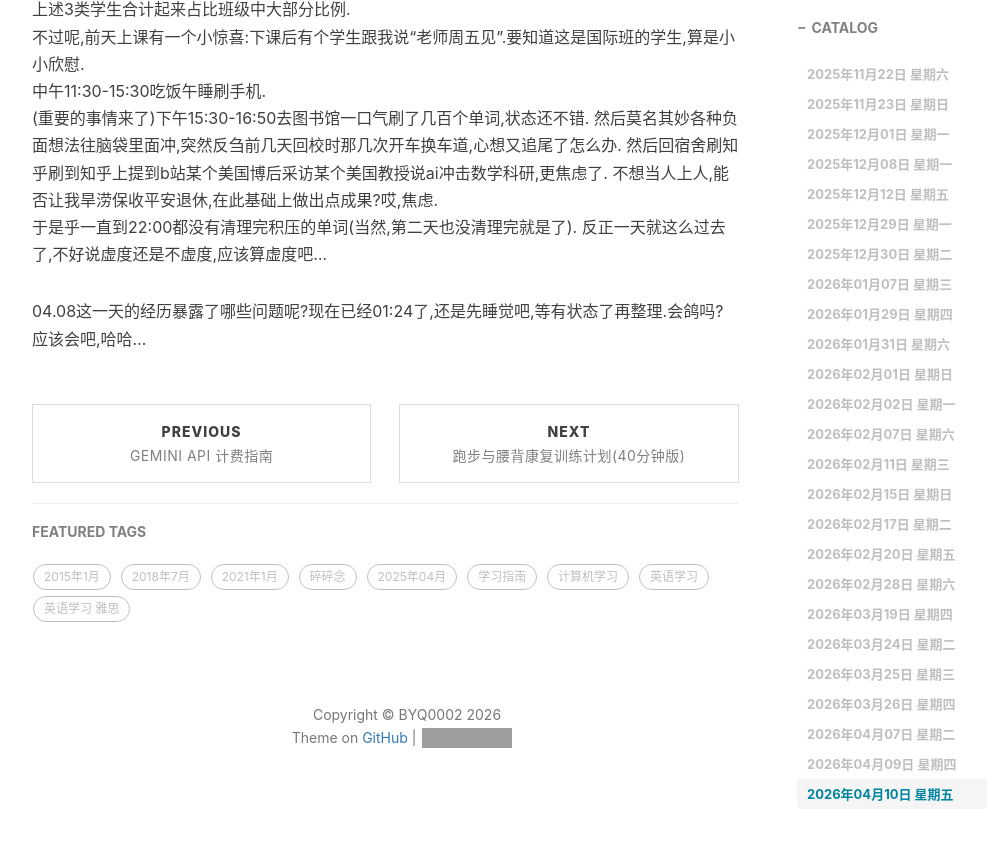
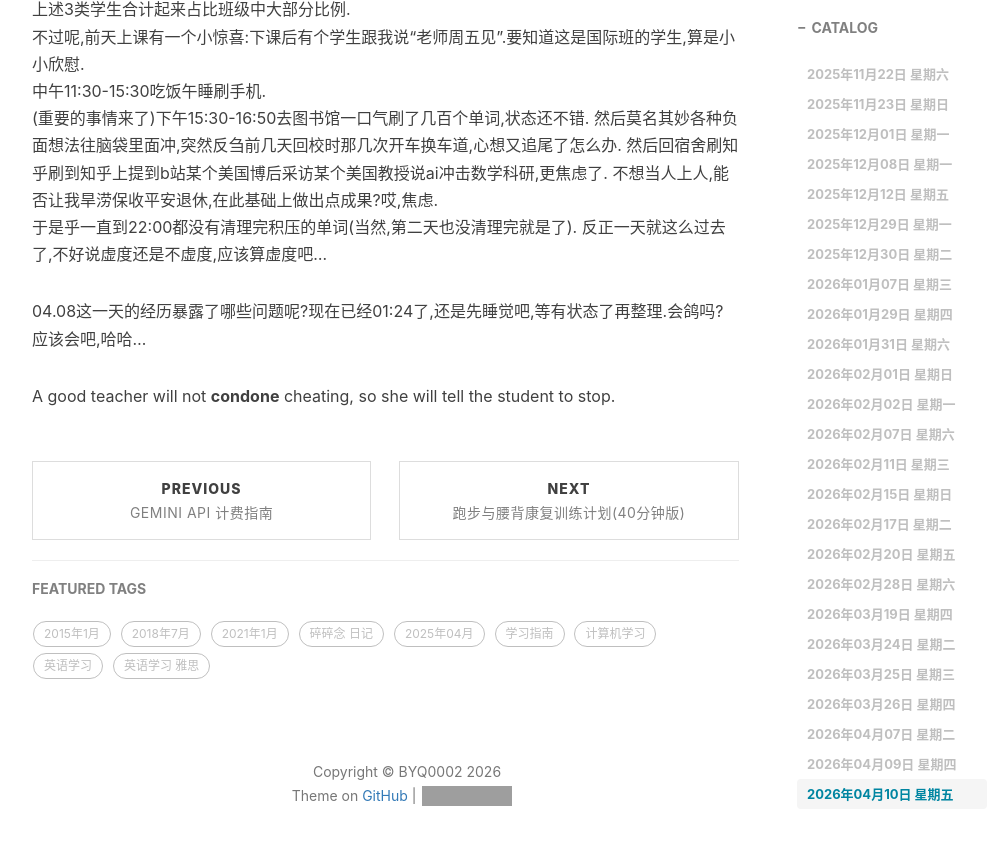
Before and after one commit to Shiina25qpwe/Shiina25qpwe.github.io, a Jekyll site: the page built from _posts/2025-11-08-一点近况v25.md, in a window 1280 px wide and 900 px high, scrolled down 26207 px. Shown: the top 845 px of the window, without its empty margins (233-1220 px from the left). Built offline with Jekyll 4.4.1, drawn with Linux system fonts in a browser that asks for light colours; nearby versions of some CDN libraries; comment, search, counter and statistics services are not loaded; grey boxes are pictures that could not be loaded.

Commit message:
更新日记标签

```diff
--- a/_posts/2025-11-08-一点近况v25.md
+++ b/_posts/2025-11-08-一点近况v25.md
@@ -7,7 +7,7 @@ author: BYQ0002                                        #作者
 header-img: img/64800561_p0.jpg                        #这篇文章标题背景图片
 catalog: true                                          #是否归档
 tags:                                                  #标签
-    - 碎碎念
+    - 碎碎念 日记
 ---
 
 进入到2025年11月,新开一个记录.
@@ -765,3 +765,5 @@ https://www.zhihu.com/question/1985686511627306600/answer/1991505529701421659
 反正一天就这么过去了,不好说虚度还是不虚度,应该算虚度吧...
 
 04.08这一天的经历暴露了哪些问题呢?现在已经01:24了,还是先睡觉吧,等有状态了再整理.会鸽吗?应该会吧,哈哈...
+
+A good teacher will not **condone** cheating, so she will tell the student to stop.
```
Also changed, not shown: _posts/2023-10-23-一点近况.md (+1 -1 lines), _posts/2024-10-01-一点近况v24.md (+1 -1 lines).
